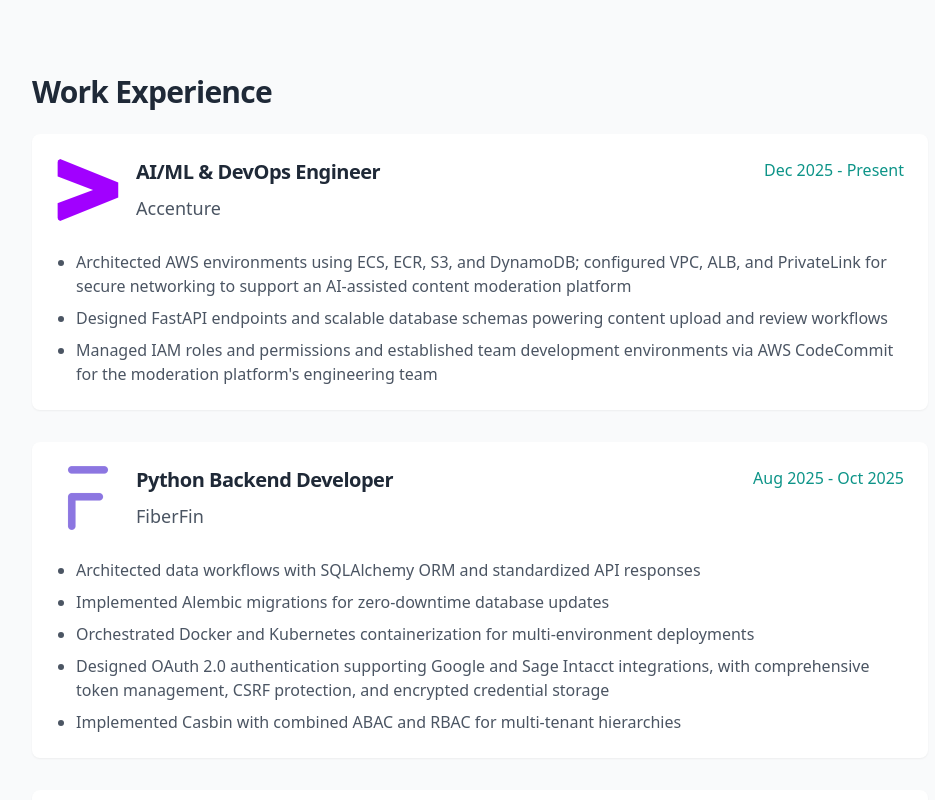
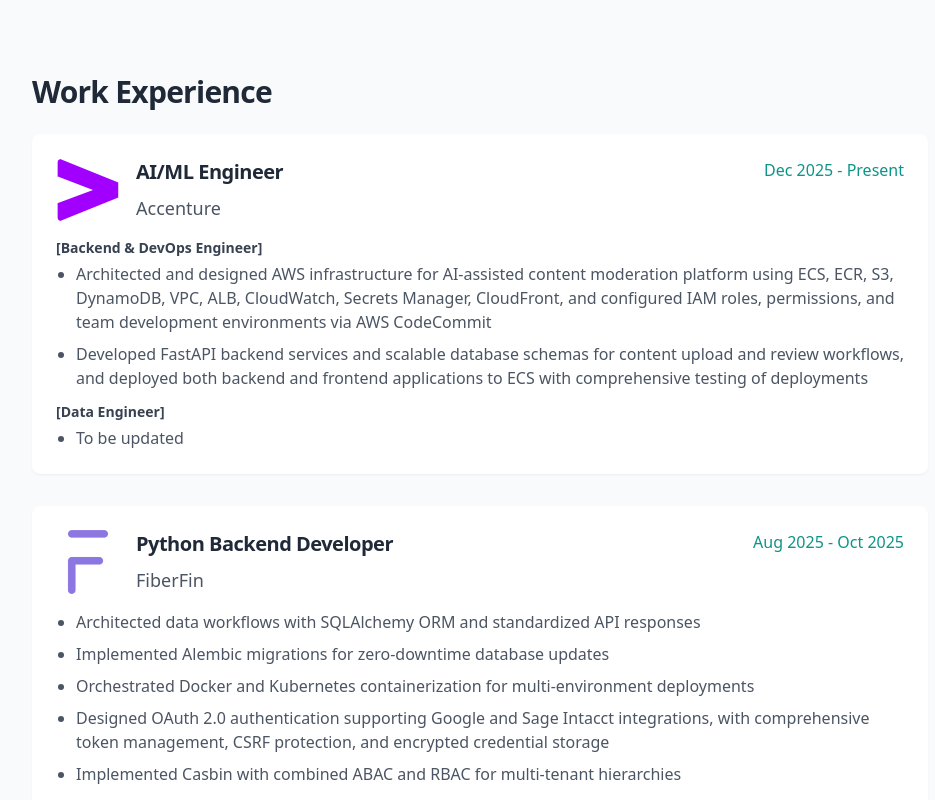
Before and after one commit to komiwalnut/portfolio, a Next.js app: page / in a window 1280 px wide. Shown: the part 2060-2860 px from the top of the page, without its empty margins (160-1095 px from the left). Built offline with nearby package versions, Linux system fonts and the light colour scheme.

Commit message:
Support multi-role experience entries and update Accenture roles

```diff
--- a/src/components/sections/Experience.tsx
+++ b/src/components/sections/Experience.tsx
@@ -32,14 +32,29 @@
                     <h3 className="text-xl font-semibold text-gray-800 dark:text-gray-200">{exp.title}</h3>
                     <div className="text-teal-600 dark:text-teal-400 font-medium">{exp.period}</div>
                   </div>
-                  <div className="text-lg mb-3 text-gray-600 dark:text-gray-300">{exp.company}</div>
+                  <div className="text-lg text-gray-600 dark:text-gray-300">{exp.company}</div>
                 </div>
               </div>
-              <ul className="list-disc pl-5 space-y-2 text-gray-600 dark:text-gray-300">
-                {exp.responsibilities?.map((resp, i) => (
-                  <li key={i}>{resp}</li>
-                ))}
-              </ul>
+              {exp.roles
+                ? exp.roles.map((role) => (
+                    <div key={role.label} className="mt-3">
+                      <div className="mb-1 text-sm font-semibold text-gray-700 dark:text-gray-300">
+                        {role.label}
+                      </div>
+                      <ul className="list-disc pl-5 space-y-2 text-gray-600 dark:text-gray-300">
+                        {role.responsibilities.map((resp, i) => (
+                          <li key={i}>{resp}</li>
+                        ))}
+                      </ul>
+                    </div>
+                  ))
+                : exp.responsibilities && (
+                    <ul className="list-disc pl-5 space-y-2 text-gray-600 dark:text-gray-300">
+                      {exp.responsibilities.map((resp, i) => (
+                        <li key={i}>{resp}</li>
+                      ))}
+                    </ul>
+                  )}
             </div>
           ))}
         </div>
--- a/src/data/experience.ts
+++ b/src/data/experience.ts
@@ -2,14 +2,24 @@
 
 export const experiences: Experience[] = [
   {
-    title: "AI/ML & DevOps Engineer",
+    title: "AI/ML Engineer",
     company: "Accenture",
     period: "Dec 2025 - Present",
     logo: "/logos/accenture.png",
-    responsibilities: [
-      "Architected AWS environments using ECS, ECR, S3, and DynamoDB; configured VPC, ALB, and PrivateLink for secure networking to support an AI-assisted content moderation platform",
-      "Designed FastAPI endpoints and scalable database schemas powering content upload and review workflows",
-      "Managed IAM roles and permissions and established team development environments via AWS CodeCommit for the moderation platform's engineering team"
+    roles: [
+      {
+        label: "[Backend & DevOps Engineer]",
+        responsibilities: [
+          "Architected and designed AWS infrastructure for AI-assisted content moderation platform using ECS, ECR, S3, DynamoDB, VPC, ALB, CloudWatch, Secrets Manager, CloudFront, and configured IAM roles, permissions, and team development environments via AWS CodeCommit",
+          "Developed FastAPI backend services and scalable database schemas for content upload and review workflows, and deployed both backend and frontend applications to ECS with comprehensive testing of deployments"
+        ]
+      },
+      {
+        label: "[Data Engineer]",
+        responsibilities: [
+          "To be updated"
+        ]
+      }
     ]
   },
   {
--- a/src/types/experience.ts
+++ b/src/types/experience.ts
@@ -1,7 +1,13 @@
+export interface ExperienceRole {
+  label: string;
+  responsibilities: string[];
+}
+
 export interface Experience {
   title: string;
   company: string;
   period: string;
   logo?: string;
+  roles?: ExperienceRole[];
   responsibilities?: string[];
 }
```
